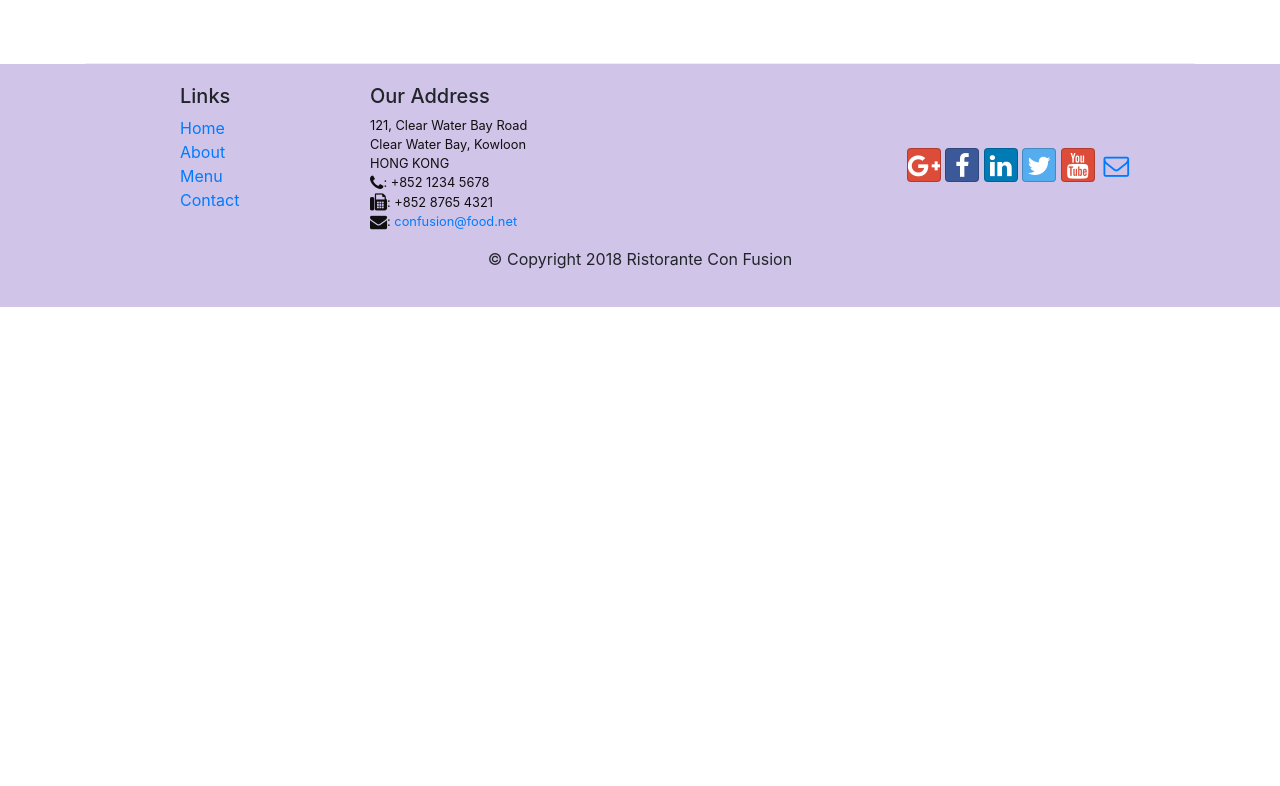
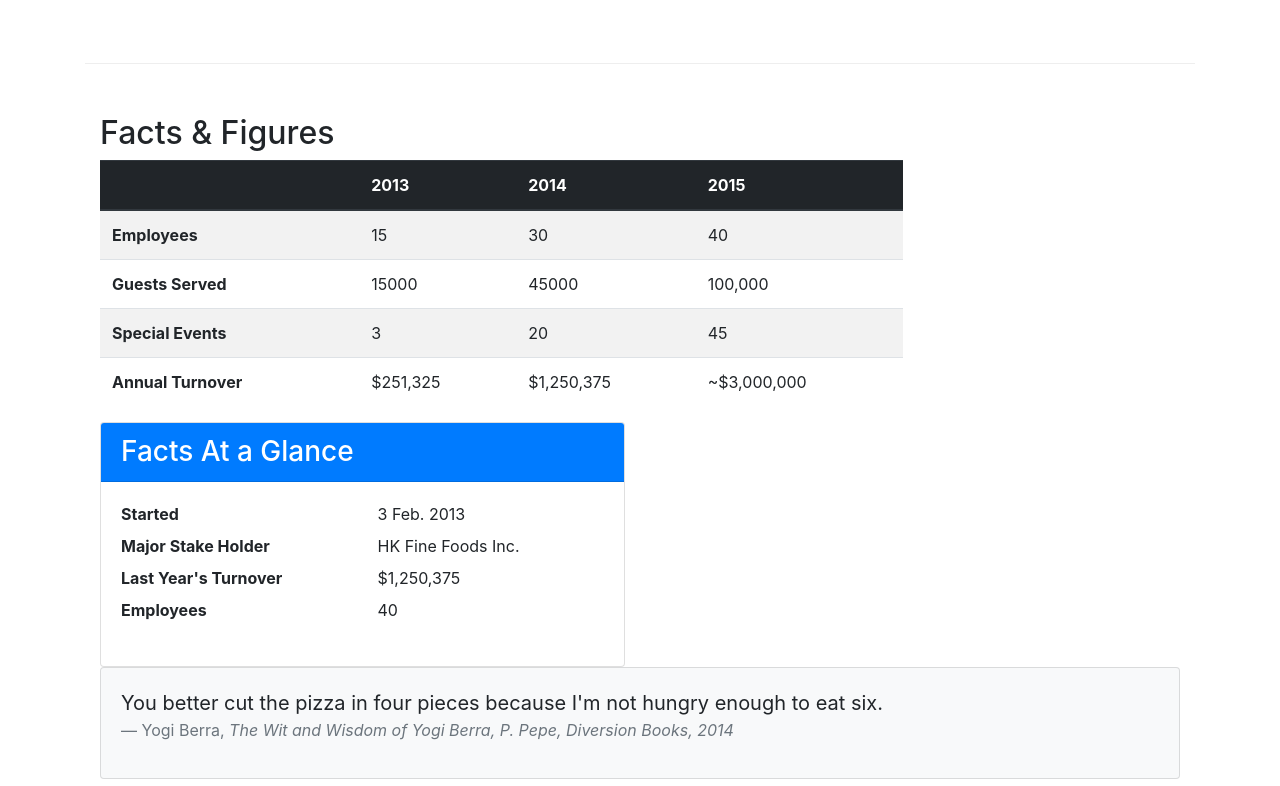
Before and after one commit to coloredinchris/bootstrap, a website: page aboutus.html in a window 1280 px wide. Shown: the part 1454-2240 px from the top of the page. Before the commit the page ends 1761 px from the top, so only its background shows below. Drawn offline with nearby package versions, Linux system fonts and the light colour scheme.

Commit message:
tables and cards

```diff
--- a/aboutus.html
+++ b/aboutus.html
@@ -170,6 +170,82 @@ shrink-to-fit=no"
           </p>
         </div>
       </div>
+
+      <div class="row row-content">
+        <div class="col-12 col-sm-9">
+        <h2>Facts &amp; Figures</h2>
+        <div class="table-responsive">
+          <table class="table table-striped">
+          <thead class="thead-dark">
+          <tr>
+          <th>&nbsp;</th>
+         <th>2013</th>
+         <th>2014</th>
+          <th>2015</th>
+          </tr>
+          </thead>
+          <tbody>
+          <tr>
+          <th>Employees</th>
+         <td>15</td>
+         <td>30</td>
+         <td>40</td>
+          </tr>
+         <tr>
+          <th>Guests Served</th>
+          <td>15000</td>
+          <td>45000</td>
+         <td>100,000</td>
+          </tr>
+         <tr>
+          <th>Special Events</th>
+         <td>3</td>
+         <td>20</td>
+         <td>45</td>
+          </tr>
+         <tr>
+          <th>Annual Turnover</th>
+         <td>$251,325</td>
+         <td>$1,250,375</td>
+         <td>~$3,000,000</td>
+          </tr>
+          </tbody>
+          </table>
+          </div>
+        </div>
+        <div class="col-12 col-sm-6">
+          <div class="card">
+            <h3 class="card-header bg-primary text-white">Facts At
+           a Glance</h3>
+            <div class="card-body">
+            <dl class="row">
+            <dt class="col-6">Started</dt>
+           <dd class="col-6">3 Feb. 2013</dd>
+            <dt class="col-6">Major Stake Holder</dt>
+           <dd class="col-6">HK Fine Foods Inc.</dd>
+           <dt class="col-6">Last Year's Turnover</dt>
+           <dd class="col-6">$1,250,375</dd>
+           <dt class="col-6">Employees</dt>
+           <dd class="col-6">40</dd>
+            </dl>
+            </div>
+            </div>
+        </div>
+        <div class="col-12">
+          <div class="card card-body bg-light">
+          <blockquote class="blockquote">
+          <p class="mb-0">You better cut the pizza in four
+         pieces because
+          I'm not hungry enough to eat six.</p>
+          <footer class="blockquote-footer">Yogi Berra,
+          <cite title="Source Title">The Wit and Wisdom
+         of Yogi Berra,
+          P. Pepe, Diversion Books, 2014</cite>
+          </footer>
+          </blockquote>
+          </div>
+          </div>
+        </div>
     </div>
 
     <footer class="footer">
```
